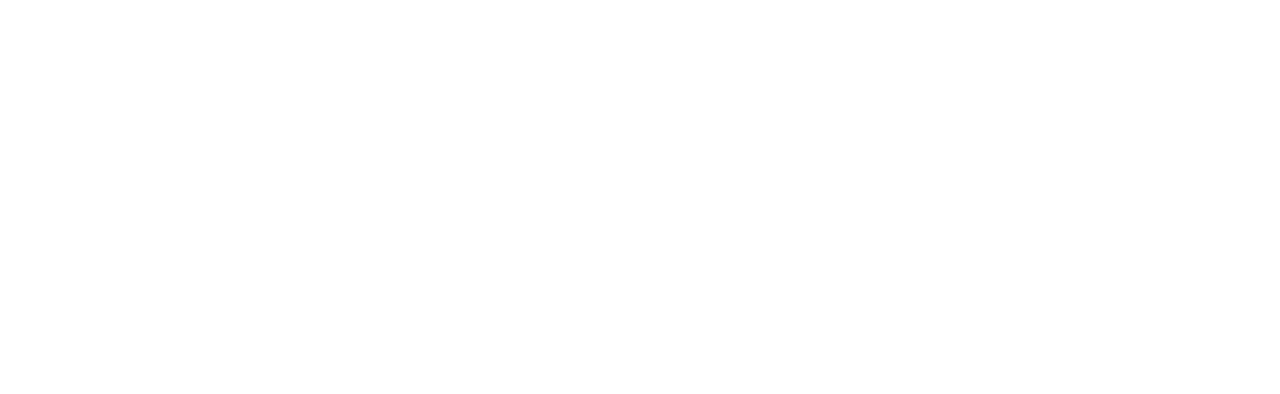
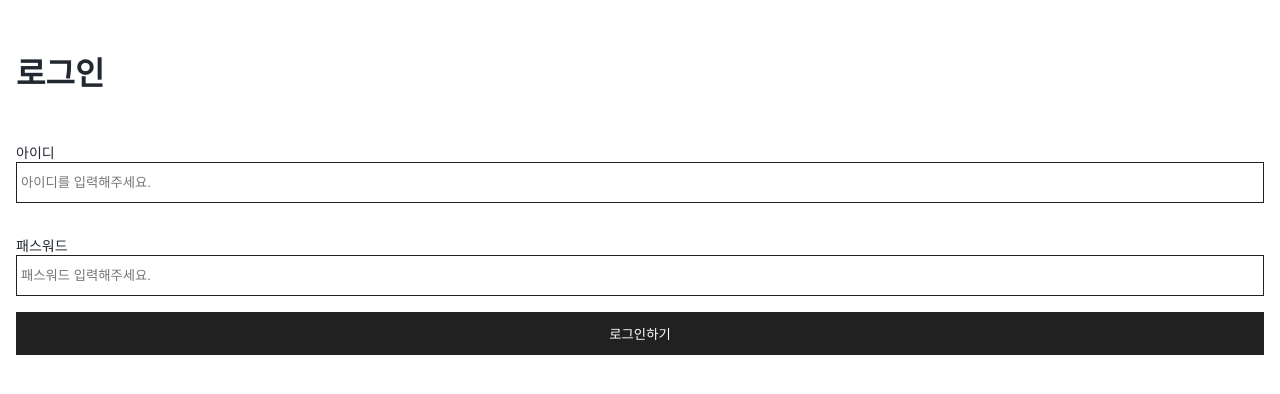
Before and after one commit to leehyeonj/React-advanced, a React (Create React App) app in the folder image-community/: page /login in a window 1280 px wide. Shown: the top 394 px of the page. Built offline with nearby package versions, Linux system fonts and the light colour scheme.

Commit message:
로그인 페이지, Input, Button 컴포넌트

```diff
--- /dev/null
+++ b/image-community/src/components/Header.js
@@ -0,0 +1 @@
+import React from 'react';
--- /dev/null
+++ b/image-community/src/elements/Button.js
@@ -0,0 +1,26 @@
+import React from 'react';
+import styled from 'styled-components';
+
+const Button = (props) =>{
+    const {text, _onClick}=props;
+    return(
+        <React.Fragment>
+            <ELButton onClick={_onClick}>{text}</ELButton>
+        </React.Fragment>
+    )
+}
+
+Button.defaultProps ={
+    text: "텍스트",
+    _onClick : () =>{}
+}
+
+const ELButton = styled.button`
+    width: 100%;
+    background-color : #212121;
+    color: #ffffff;
+    padding: 12px 0px;
+    box-sizing: border-box;
+    border: none;
+`;
+export default Button;
--- /dev/null
+++ b/image-community/src/elements/Input.js
@@ -0,0 +1,30 @@
+import React from 'react';
+import styled from 'styled-components';
+import {Text, Grid} from "./index";
+
+const Input = (props) =>{
+    const {label, placeholder, _onChange} = props;
+
+    return (
+        <React.Fragment>
+            <Grid>
+            <Text margin="0px">{label}</Text>
+            <ElInput placeholder = {placeholder} onChange={_onChange}/>
+            </Grid>
+        </React.Fragment>
+    )
+}
+
+Input.defaultProps = {
+    label: '텍스트',
+    placeholder :'텍스트를 입력해주세요.',
+    // 콜백함수
+    _onChange : () =>{}
+}
+const ElInput = styled.input`
+    border: 1px solid #212121;
+    width: 100%;
+    padding: 12px 4px;
+    box-sizing: border-box;
+`;
+export default Input;
--- a/image-community/src/elements/Text.js
+++ b/image-community/src/elements/Text.js
@@ -2,8 +2,8 @@ import React from "react";
 import styled from "styled-components";
 
 const Text = (props) =>{
-    const {bold, color, size, children} = props;
-    const styles = {bold: bold, color:color, size:size};
+    const {bold, color, size, children, margin} = props;
+    const styles = {bold: bold, color:color, size:size, margin};
 
     return(
         <P {...styles}>
@@ -17,12 +17,14 @@ Text.defaultProps ={
     bold: false,
     color: '#222831',
     size: '14px',
+    margin: false,
 
 }
 
 const P = styled.p`
     color: ${(props)=> props.color};
     font-size : ${(props)=> props.size};
-    font-weight: ${(props)=> (props.bold? "600": "400")}
+    font-weight: ${(props)=> (props.bold? "600": "400")};
+    ${(props)=>(props.margin? `margin: ${props.margin};`:'')}
 `;
 export default Text;
--- a/image-community/src/elements/index.js
+++ b/image-community/src/elements/index.js
@@ -1,5 +1,8 @@
 import Grid from "./Grid";
 import Image from "./Image";
 import Text from "./Text";
+import Input from "./Input";
+import Button from "./Button";
 
-export {Grid, Image, Text};
+
+export {Grid, Image, Text, Input, Button};
--- /dev/null
+++ b/image-community/src/pages/Login.js
@@ -0,0 +1,36 @@
+import React from "react";
+import {Text, Input, Grid, Button} from "../elements";
+
+const Login = (props)=>{
+    return(
+        <React.Fragment>
+            <Grid padding="16px">
+            <Text size="32px" bold>로그인</Text>
+
+            <Grid padding="16px 0px">
+            <Input
+            label="아이디"
+            placeholder="아이디를 입력해주세요."
+            _onChange={() => {
+              console.log("아이디 입력했어!");
+            }}
+          />
+            </Grid>
+            <Grid padding="16px 0px">
+            <Input
+            label="패스워드"
+            placeholder="패스워드 입력해주세요."
+            _onChange={() => {
+              console.log("패스워드 입력했어!");
+            }}
+          />
+           </Grid>
+            <Button text="로그인하기" _onClick={()=>{console.log("로그인했어!")}}></Button>
+            </Grid>
+
+        </React.Fragment>
+    )
+
+}
+
+export default Login;
--- a/image-community/src/shared/App.js
+++ b/image-community/src/shared/App.js
@@ -2,12 +2,14 @@ import React from 'react';
 import './App.css';
 import {BrowserRouter, Route} from "react-router-dom";
 import PostList from '../pages/PostList';
+import Login from '../pages/Login';
 
 function App() {
   return (
     <React.Fragment>
       <BrowserRouter>
         <Route path="/" exact component={PostList}/>
+        <Route path="/login" exact component={Login}/>
       </BrowserRouter>
     </React.Fragment>
   );
```
Also changed, not shown: image-community/src/components/Login.js (deleted), image-community/src/components/Signup.js (deleted), image-community/src/pages/Signup.js (added).
